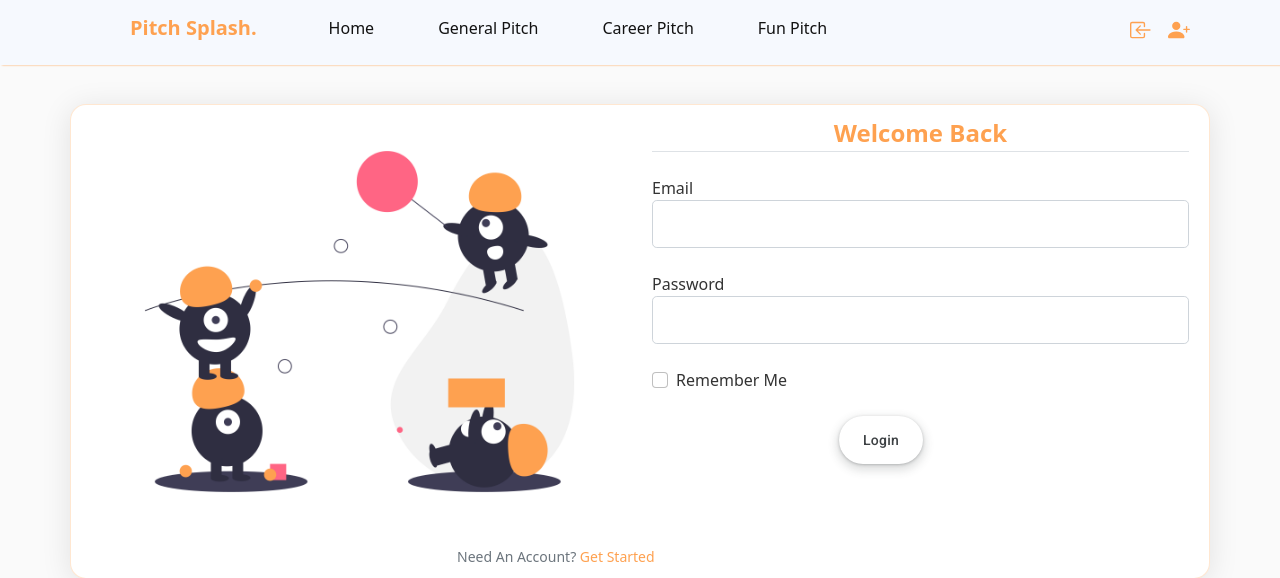
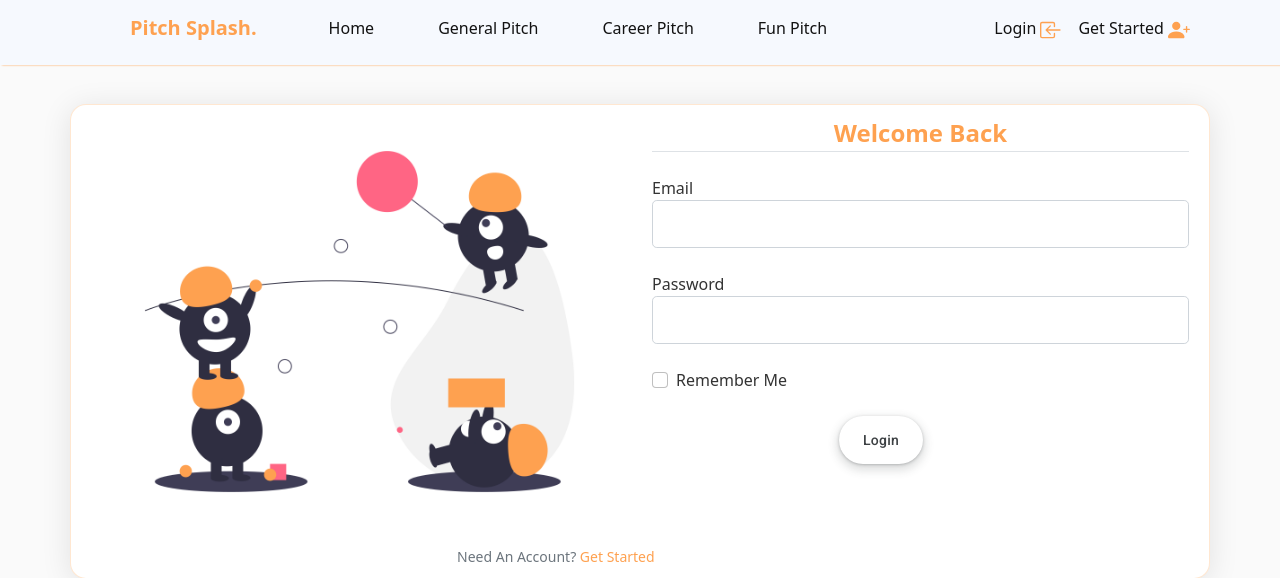
Before and after one commit to AtienoObwanda/pitchSplash, a Flask app: page /auth/login in a window 1280 px wide. Shown: the top 578 px of the page. Run offline with Flask 2, Linux system fonts and the light colour scheme; some libraries are stand-ins or nearby versions.

Commit message:
updating navbar

```diff
--- a/app/templates/layout.html
+++ b/app/templates/layout.html
@@ -47,7 +47,7 @@
                     <!-- Navbar right-->
                     <div class="navbar-nav ms-auto">
                         {% if current_user.is_authenticated %}
-                        <a class="nav-item nav-link align-right" href="{{ url_for('main.pitch') }}">Pitch</a>
+                        <a class="nav-item nav-link align-right" style="color: #fea150; font-weight: bold" href="{{ url_for('main.pitch') }}">Pitch</a>
                         <a class="nav-item nav-link align-right" href="{{ url_for('auth.account') }}">
                             <svg xmlns="http://www.w3.org/2000/svg" width="22" height="22" fill="#fea150" class="bi bi-person-circle" viewBox="0 0 16 16">
                                 <path d="M11 6a3 3 0 1 1-6 0 3 3 0 0 1 6 0z"/>
@@ -55,7 +55,7 @@
                               </svg>
                         </a>
                         <a class="nav-item nav-link align-right" href="{{ url_for('auth.logout') }}">
-                            <svg xmlns="http://www.w3.org/2000/svg" width="22" height="22" fill="#fea150" class="bi bi-box-arrow-right" viewBox="0 0 16 16">
+                           <svg xmlns="http://www.w3.org/2000/svg" width="22" height="22" fill="#fea150" class="bi bi-box-arrow-right" viewBox="0 0 16 16">
                                 <path fill-rule="evenodd" d="M10 12.5a.5.5 0 0 1-.5.5h-8a.5.5 0 0 1-.5-.5v-9a.5.5 0 0 1 .5-.5h8a.5.5 0 0 1 .5.5v2a.5.5 0 0 0 1 0v-2A1.5 1.5 0 0 0 9.5 2h-8A1.5 1.5 0 0 0 0 3.5v9A1.5 1.5 0 0 0 1.5 14h8a1.5 1.5 0 0 0 1.5-1.5v-2a.5.5 0 0 0-1 0v2z"/>
                                 <path fill-rule="evenodd" d="M15.854 8.354a.5.5 0 0 0 0-.708l-3-3a.5.5 0 0 0-.708.708L14.293 7.5H5.5a.5.5 0 0 0 0 1h8.793l-2.147 2.146a.5.5 0 0 0 .708.708l3-3z"/>
                               </svg>
@@ -63,13 +63,13 @@
                         {% else%}
 
                             <a class="nav-item nav-link align-right" href="{{ url_for('auth.login') }}">
-                                <svg xmlns="http://www.w3.org/2000/svg" width="22" height="22" fill="#fea150" class="bi bi-box-arrow-in-left" viewBox="0 0 16 16">
+                               Login <svg xmlns="http://www.w3.org/2000/svg" width="22" height="22" fill="#fea150" class="bi bi-box-arrow-in-left" viewBox="0 0 16 16">
                                     <path fill-rule="evenodd" d="M10 3.5a.5.5 0 0 0-.5-.5h-8a.5.5 0 0 0-.5.5v9a.5.5 0 0 0 .5.5h8a.5.5 0 0 0 .5-.5v-2a.5.5 0 0 1 1 0v2A1.5 1.5 0 0 1 9.5 14h-8A1.5 1.5 0 0 1 0 12.5v-9A1.5 1.5 0 0 1 1.5 2h8A1.5 1.5 0 0 1 11 3.5v2a.5.5 0 0 1-1 0v-2z"/>
                                     <path fill-rule="evenodd" d="M4.146 8.354a.5.5 0 0 1 0-.708l3-3a.5.5 0 1 1 .708.708L5.707 7.5H14.5a.5.5 0 0 1 0 1H5.707l2.147 2.146a.5.5 0 0 1-.708.708l-3-3z"/>
                                   </svg>
                             </a>
-                            <a class="nav-item nav-link align-right" href="{{ url_for('auth.register') }}">
-                                <svg xmlns="http://www.w3.org/2000/svg" width="22" height="22" fill="#fea150" class="bi bi-person-plus-fill" viewBox="0 0 16 16">
+                            <a class="nav-item nav-link align-right"  href="{{ url_for('auth.register') }}">
+                               Get Started <svg xmlns="http://www.w3.org/2000/svg" width="22" height="22" fill="#fea150" class="bi bi-person-plus-fill" viewBox="0 0 16 16">
                                     <path d="M1 14s-1 0-1-1 1-4 6-4 6 3 6 4-1 1-1 1H1zm5-6a3 3 0 1 0 0-6 3 3 0 0 0 0 6z"/>
                                     <path fill-rule="evenodd" d="M13.5 5a.5.5 0 0 1 .5.5V7h1.5a.5.5 0 0 1 0 1H14v1.5a.5.5 0 0 1-1 0V8h-1.5a.5.5 0 0 1 0-1H13V5.5a.5.5 0 0 1 .5-.5z"/>
                                 </svg>
```
